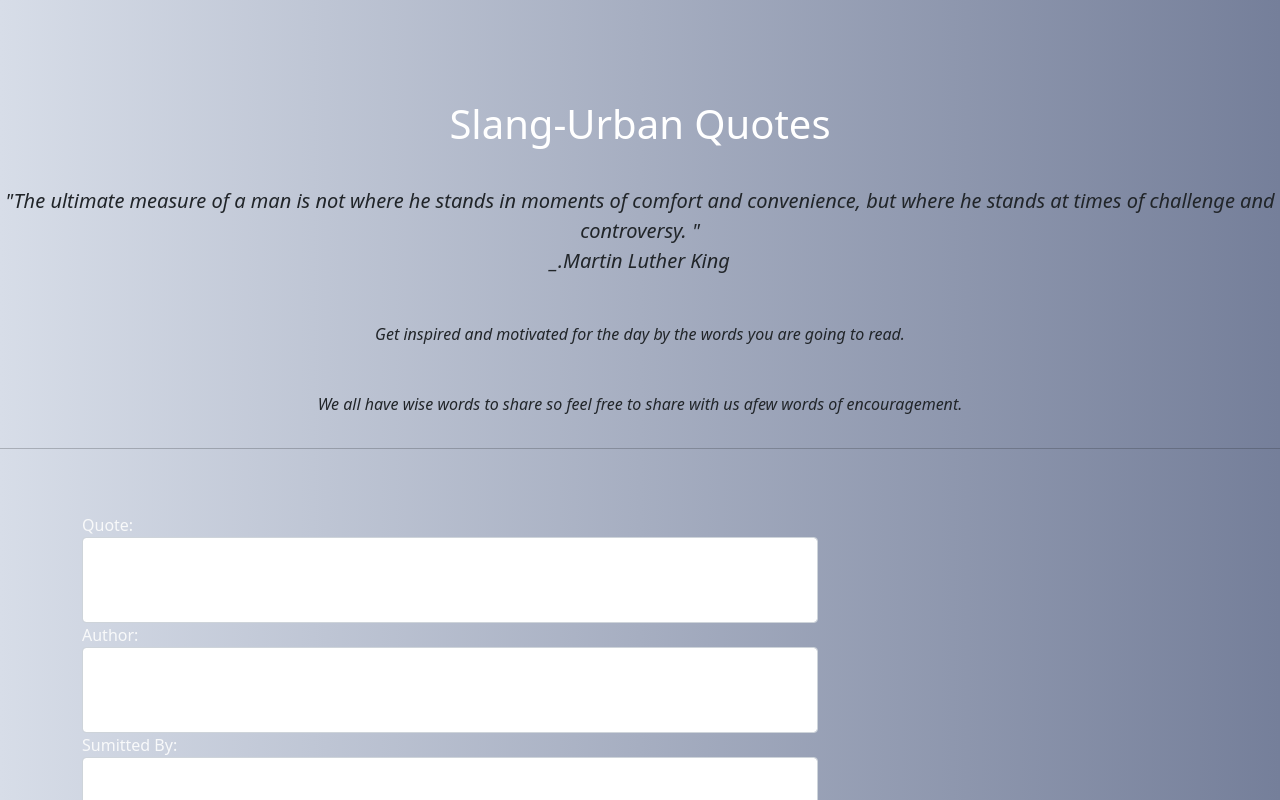
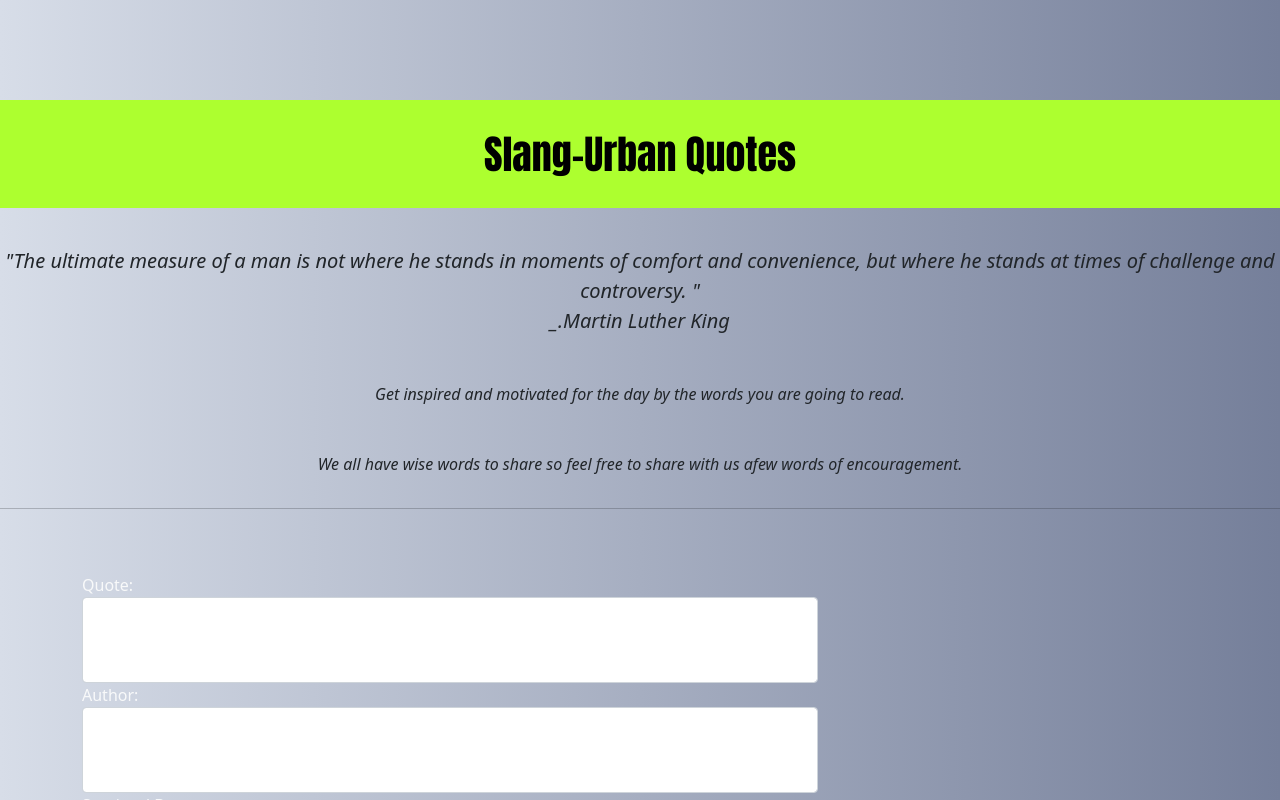
Before and after one commit to kilonzijnr/quote-app, an Angular app: page / in a window 1280 px wide. Shown: the top 800 px of the page. Built offline with nearby package versions, Linux system fonts and the light colour scheme.

Commit message:
Edited page heading properties and styling

```diff
--- a/src/app/homepage/homepage.component.css
+++ b/src/app/homepage/homepage.component.css
@@ -8,6 +8,7 @@ body {
   display: flex;
   flex-direction: column;
 }
+
 h1 {
   text-align: center;
   margin-top: 100px;
@@ -19,3 +20,11 @@ p {
   margin-top: 30px;
   font-style: italic;
 }
+.heading{
+  text-align: center;
+  font-family: Impact, Haettenschweiler, 'Arial Narrow Bold', sans-serif;
+  background-color: greenyellow;
+  padding: 30px;
+  color: black;
+  font-weight: 200;
+}
--- a/src/app/homepage/homepage.component.html
+++ b/src/app/homepage/homepage.component.html
@@ -1,6 +1,6 @@
   <body>
     <div class="">
-      <h1 class="">Slang-Urban Quotes</h1>
+      <h1 class="heading">Slang-Urban Quotes</h1>
     </div>
 
     <p class="lead">
```
